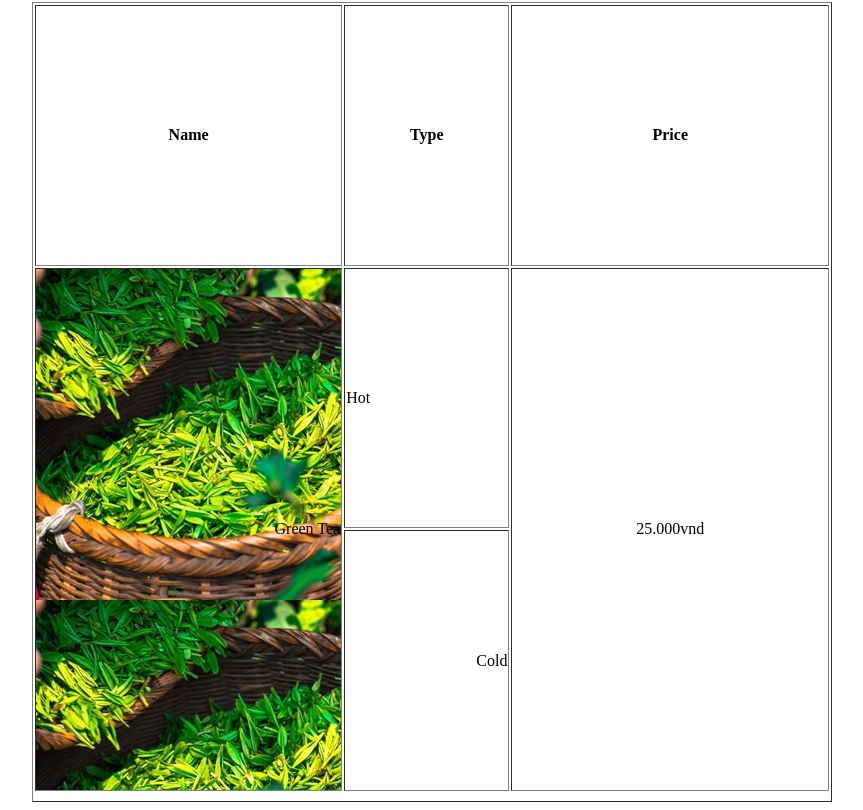
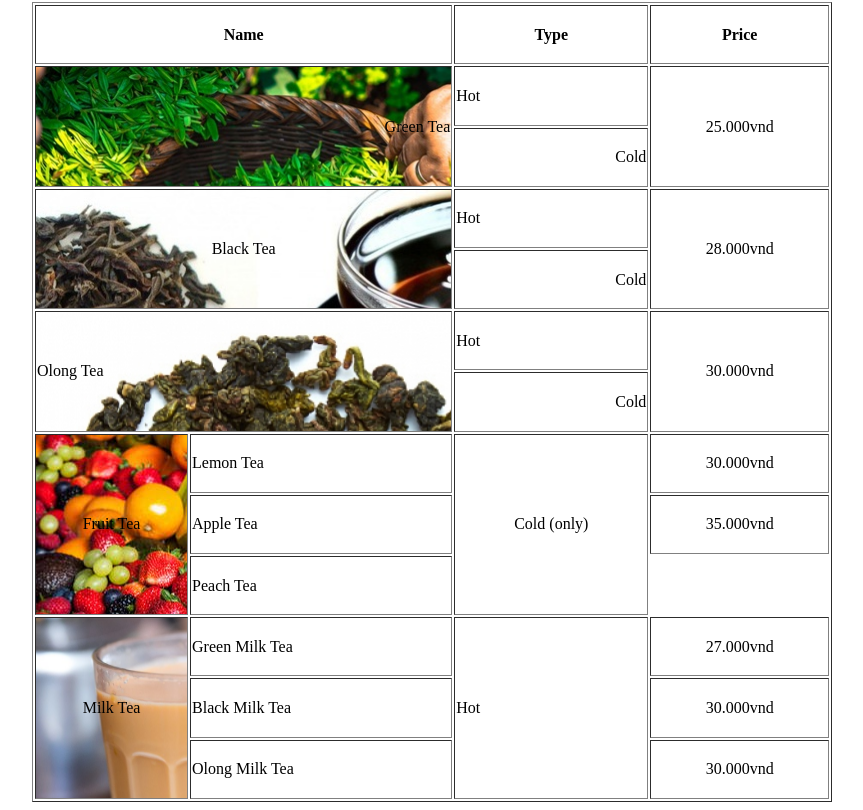
Before and after one commit to chris-v88/cybersoft-frontend, a plain HTML site: page KFC_bai_tap/index.html in a window 1280 px wide. Shown: the part 2168-2978 px from the top of the page, without its empty margins (208-1071 px from the left). Drawn offline with Linux system fonts and the light colour scheme.

Commit message:
update table

```diff
--- a/KFC_bai_tap/index.html
+++ b/KFC_bai_tap/index.html
@@ -59,10 +59,49 @@
 			<tr>
 				<td align="right" >Cold</td>
 			</tr>
-            <tr></tr>
-            <tr></tr>
-            <tr></tr>
-            <tr></tr>
+            <tr>
+                <td colspan="2" rowspan="2" background="img/blacktea.jpg" align="center">Black Tea</td>
+                <td>Hot</td>
+                <td rowspan="2" align="center">28.000vnd</td>
+            </tr>
+            <tr>
+                <td align="right">Cold</td>
+            </tr>
+            <tr>
+                <td colspan="2" rowspan="2" background="img/olongtea.jpg">Olong Tea</td>
+                <td>Hot</td>
+                <td rowspan="2" align="center">30.000vnd</td>
+            </tr>
+            <tr>
+                <td align="right">Cold</td>
+            </tr>
+            <tr>
+                <td rowspan="3" background="img/fruit.jpg" align="center">Fruit Tea</td>
+                <td>Lemon Tea</td>
+                <td rowspan="3" align="center">Cold (only)</td>
+                <td align="center">30.000vnd</td>
+            </tr>
+            <tr>
+                <td>Apple Tea</td>
+                <td align="center">35.000vnd</td>
+            </tr>
+            <tr>
+                <td>Peach Tea</td>
+            </tr>
+            <tr>
+                <td rowspan="3" background="img/milktea.png" align="center">Milk Tea</td>
+                <td>Green Milk Tea</td>
+                <td rowspan="3">Hot</td>
+                <td align="center">27.000vnd</td>
+            </tr>
+            <tr>
+                <td>Black Milk Tea</td>
+                <td align="center">30.000vnd</td>
+            </tr>
+            <tr>
+                <td>Olong Milk Tea</td>
+                <td align="center">30.000vnd</td>
+            </tr>
         </table>
     </div>
 </body>
```
